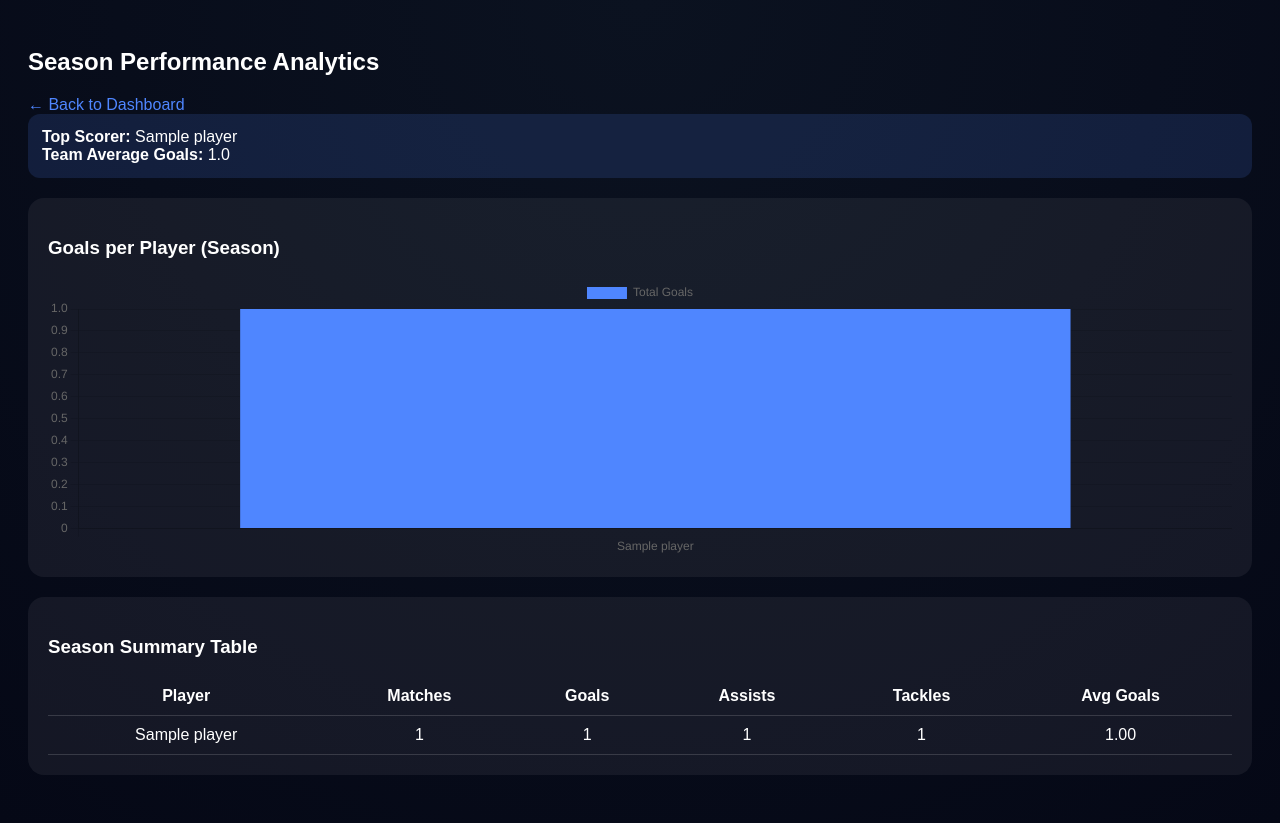
After one commit to Albertsjos/SportSight-Analytics, a Django app: page /season-analytics/ in a window 1280 px wide. The commit adds this page. Run offline with Django 5.2, Linux system fonts and the light colour scheme; a user stored in the database is signed in; tables that the repository leaves empty hold one stand-in row (values such as "Sample post").

Commit message:
Added dashboards and season analytics

```diff
--- a/core/templates/core/admin_dashboard.html
+++ b/core/templates/core/admin_dashboard.html
@@ -159,6 +159,7 @@
   <!-- visible to all -->
   <a href="/compare/">Compare Players</a>
   <a href="/analytics/">View Analytics</a>
+  <a href="/season-analytics/">Season Analytics</a>
 
   <!-- admin only -->
   {% if request.user.is_staff %}
--- /dev/null
+++ b/core/templates/core/season_analytics.html
@@ -0,0 +1,106 @@
+<!doctype html>
+<html>
+<head>
+  <title>Season Analytics</title>
+  <script src="https://cdn.jsdelivr.net/npm/chart.js"></script>
+  <style>
+    body{
+      font-family:Arial;
+      background: radial-gradient(circle at top, #0b1220, #050816);
+      color:white;
+      padding:20px;
+    }
+    .box{
+      background:rgba(255,255,255,0.06);
+      border-radius:16px;
+      padding:20px;
+      margin-bottom:20px;
+    }
+    table{
+      width:100%;
+      border-collapse:collapse;
+      margin-top:10px;
+    }
+    th,td{
+      padding:10px;
+      text-align:center;
+      border-bottom:1px solid rgba(255,255,255,0.15);
+    }
+    canvas{
+      max-height:280px;
+    }
+    .insight{
+      background:rgba(79,134,255,0.15);
+      padding:14px;
+      border-radius:12px;
+      margin-bottom:20px;
+    }
+    a{color:#4f86ff;text-decoration:none}
+  </style>
+</head>
+
+<body>
+
+<h2>Season Performance Analytics</h2>
+<a href="/dashboard/">← Back to Dashboard</a>
+
+<div class="insight">
+  <b>Top Scorer:</b> {{ top_scorer }} <br>
+  <b>Team Average Goals:</b> {{ team_avg_goals }}
+</div>
+
+<div class="box">
+  <h3>Goals per Player (Season)</h3>
+  <canvas id="goalsChart"></canvas>
+
+  {{ labels|json_script:"labels-data" }}
+  {{ goals|json_script:"goals-data" }}
+
+  <script>
+    const labels = JSON.parse(document.getElementById("labels-data").textContent);
+    const goals = JSON.parse(document.getElementById("goals-data").textContent);
+
+    new Chart(document.getElementById("goalsChart"), {
+      type: "bar",
+      data: {
+        labels: labels,
+        datasets: [{
+          label: "Total Goals",
+          data: goals,
+          backgroundColor: "#4f86ff"
+        }]
+      },
+      options:{
+        responsive:true,
+        maintainAspectRatio:false
+      }
+    });
+  </script>
+</div>
+
+<div class="box">
+  <h3>Season Summary Table</h3>
+  <table>
+    <tr>
+      <th>Player</th>
+      <th>Matches</th>
+      <th>Goals</th>
+      <th>Assists</th>
+      <th>Tackles</th>
+      <th>Avg Goals</th>
+    </tr>
+    {% for row in season_data %}
+    <tr>
+      <td>{{ row.player__player_name }}</td>
+      <td>{{ row.matches_played }}</td>
+      <td>{{ row.total_goals }}</td>
+      <td>{{ row.total_assists }}</td>
+      <td>{{ row.total_tackles }}</td>
+      <td>{{ row.avg_goals|floatformat:2 }}</td>
+    </tr>
+    {% endfor %}
+  </table>
+</div>
+
+</body>
+</html>
--- a/core/urls.py
+++ b/core/urls.py
@@ -6,6 +6,7 @@ urlpatterns = [
     path("login/", views.login_page, name="login"),
     path("register/", views.register_page, name="register"),
     path("dashboard/", views.dashboard, name="dashboard"),
+    path("season-analytics/", views.season_analytics, name="season_analytics"),
     path("analytics/", views.analytics_page, name="analytics"),
     path("compare/", views.compare_page, name="compare"),
     path("logout/", views.logout_view, name="logout"),
--- a/core/views.py
+++ b/core/views.py
@@ -3,7 +3,7 @@ from django.contrib.auth import authenticate, login, logout
 from django.contrib.auth.decorators import login_required
 from django.contrib.auth.models import User
 from django.shortcuts import render, redirect
-from django.db.models import Sum
+from django.db.models import Sum, Count, Avg
 from .models import Player, Match, PlayerPerformance
 
 
@@ -83,6 +83,42 @@ def analytics_page(request):
 
     return render(request, "core/analytics.html", context)
 
+@login_required
+def season_analytics(request):
+    # Aggregate season data per player
+    season_data = (
+        PlayerPerformance.objects
+        .values("player__player_name")
+        .annotate(
+            matches_played=Count("id"),
+            total_goals=Sum("goals"),
+            total_assists=Sum("assists"),
+            total_tackles=Sum("tackles"),
+            avg_goals=Avg("goals"),
+        )
+        .order_by("-total_goals")
+    )
+
+    # Insights
+    top_scorer = season_data[0]["player__player_name"] if season_data else "N/A"
+    team_avg_goals = round(
+        sum(d["total_goals"] or 0 for d in season_data) / len(season_data), 2
+    ) if season_data else 0
+
+    # Data for chart
+    labels = [d["player__player_name"] for d in season_data]
+    goals = [d["total_goals"] or 0 for d in season_data]
+
+    context = {
+        "season_data": season_data,
+        "top_scorer": top_scorer,
+        "team_avg_goals": team_avg_goals,
+        "labels": labels,
+        "goals": goals,
+    }
+
+    return render(request, "core/season_analytics.html", context)
+
 
 # ---------------- COMPARE ----------------
 @login_required
```
Also changed, not shown: core/templates/core/user_dashboard.html (+105 -90 lines).
